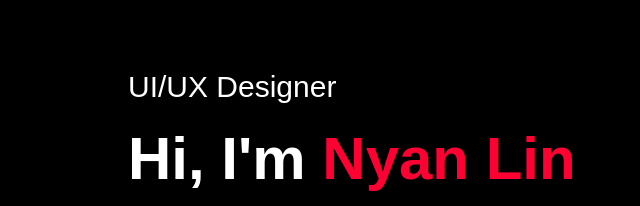
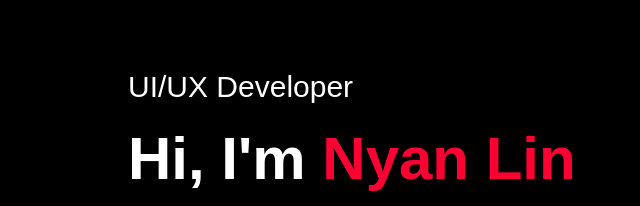
Before and after one commit to 101355/my_portfolio_project, a plain HTML site: page index.html in a window 1280 px wide. Shown: the part 210-416 px from the top of the page, 0-640 px from the left. Drawn offline with Linux system fonts and the light colour scheme.

Commit message:
index.html

```diff
--- a/index.html
+++ b/index.html
@@ -23,7 +23,7 @@
                 <i class="fa-solid fa-bars" onclick="openmenu()"></i>
             </nav>
             <div class="header-text">
-                <p>UI/UX Designer</p>
+                <p>UI/UX Developer</p>
                 <h1>Hi, I'm <span>Nyan Lin</span> <br> From Myanmar</h1>
             </div>
         </div>
```
